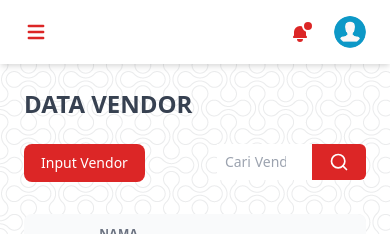
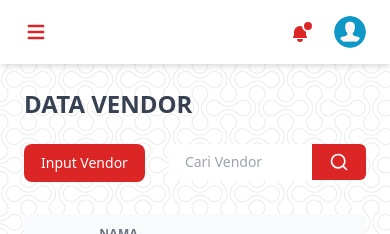
Before and after one commit to ziyadoodle/programpelatihan-adhipersadabeton, a Vue app: page /vendor in a window 390 px wide. Shown: the top 234 px of the page. Built offline with nearby package versions, Linux system fonts and the light colour scheme.

Commit message:
Update vendor.vue

```diff
--- a/src/components/vendor.vue
+++ b/src/components/vendor.vue
@@ -23,13 +23,13 @@
                 </div>
 
                 <!-- search bar & btn -->
-                <div class="col-start-4">
+                <div class="col-start-2 md:col-start-4">
                     <label class="block text-sm">
                         <div
                             class="relative text-gray-500 focus-within:text-red-600"
                         >
                             <input
-                                class="block w-full pr-20 p-2 text-sm text-black dark:text-gray-300 dark:border-gray-600 dark:bg-gray-700 focus:border-red-400 focus:outline-none focus:shadow-outline-red dark:focus:shadow-outline-gray form-input"
+                                class="block w-full pr-20 px-4 py-2 text-sm text-black dark:text-gray-300 dark:border-gray-600 dark:bg-gray-700 focus:border-red-400 focus:outline-none focus:shadow-outline-red dark:focus:shadow-outline-gray form-input"
                                 placeholder="Cari Vendor"
                             />
                             <button
```
